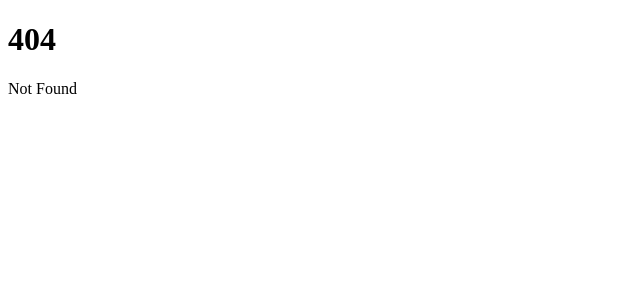
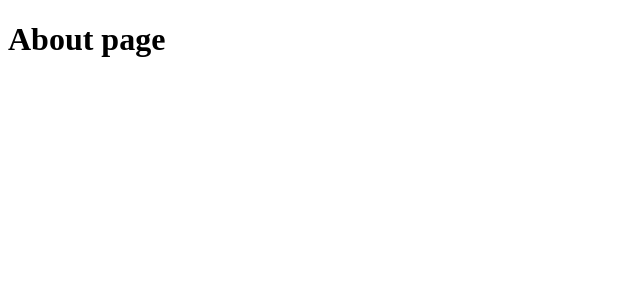
Before and after one commit to holahoon/holahoon_v3, a SvelteKit app: page /about in a window 1280 px wide. Before the commit this address had no page. Shown: the top 300 px of the page, without its empty margins (0-640 px from the left). Built offline with nearby package versions, Linux system fonts and the light colour scheme.

Commit message:
chore: update package

```diff
--- a/package.json
+++ b/package.json
@@ -2,6 +2,12 @@
 	"name": "holahoon-v3",
 	"version": "0.0.1",
 	"private": true,
+	"keywords": [
+		"holahoon",
+		"svelte",
+		"typescript"
+	],
+	"author": "holahoon (David Kim)",
 	"scripts": {
 		"dev": "vite dev",
 		"build": "vite build",
--- /dev/null
+++ b/src/routes/(about)/about/+page.svelte
@@ -0,0 +1 @@
+<h1>About page</h1>
--- /dev/null
+++ b/src/routes/(home)/+page.svelte
@@ -0,0 +1 @@
+<h1>Hey, this is DK</h1>
--- a/src/routes/+page.svelte
+++ /dev/null
@@ -1,2 +0,0 @@
-<h1>Welcome to SvelteKit</h1>
-<p>Visit <a href="https://kit.svelte.dev">kit.svelte.dev</a> to read the documentation</p>
```
Also changed, not shown: 2 other files (tests, documents, lock files or other folders).
